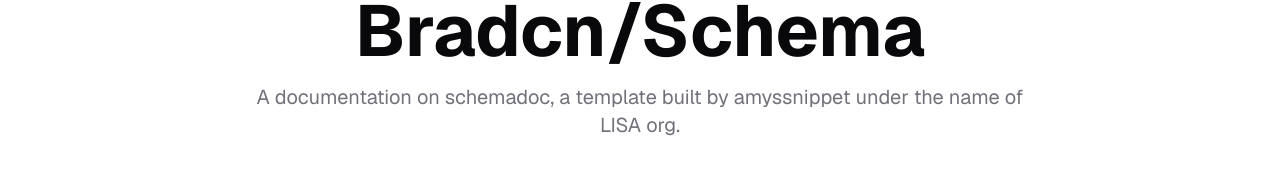
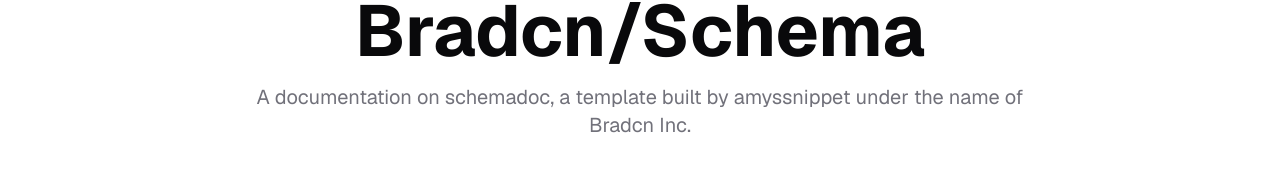
Before and after one commit to bradcn/schemadocv2, a Next.js app: page / in a window 1280 px wide. Shown: the part 321-490 px from the top of the page. Built offline with nearby package versions, Linux system fonts and the light colour scheme.

Commit message:
Update schema.config.ts

```diff
--- a/schema.config.ts
+++ b/schema.config.ts
@@ -1,6 +1,6 @@
 export const DATA = {
   siteName: "Bradcn/Schema",
-  siteDescription: "A documentation on schemadoc, a template built by amyssnippet under the name of LISA org.",
+  siteDescription: "A documentation on schemadoc, a template built by amyssnippet under the name of Bradcn Inc.",
   siteUrl: "https://schemadoc.vercel.app/",
   githubUrl: "https://github.com/lisaorg/schema-versioned",
   terminalCommand: "npx schemadoc-core@latest",
```
